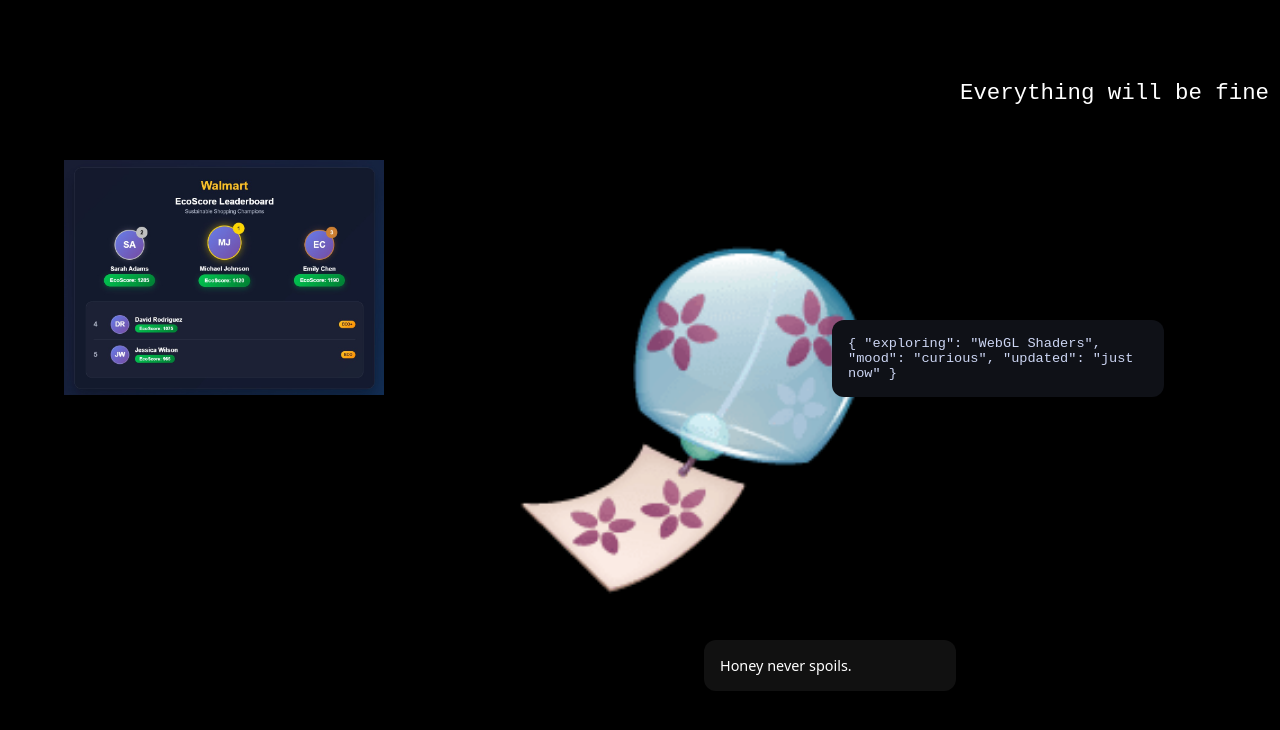
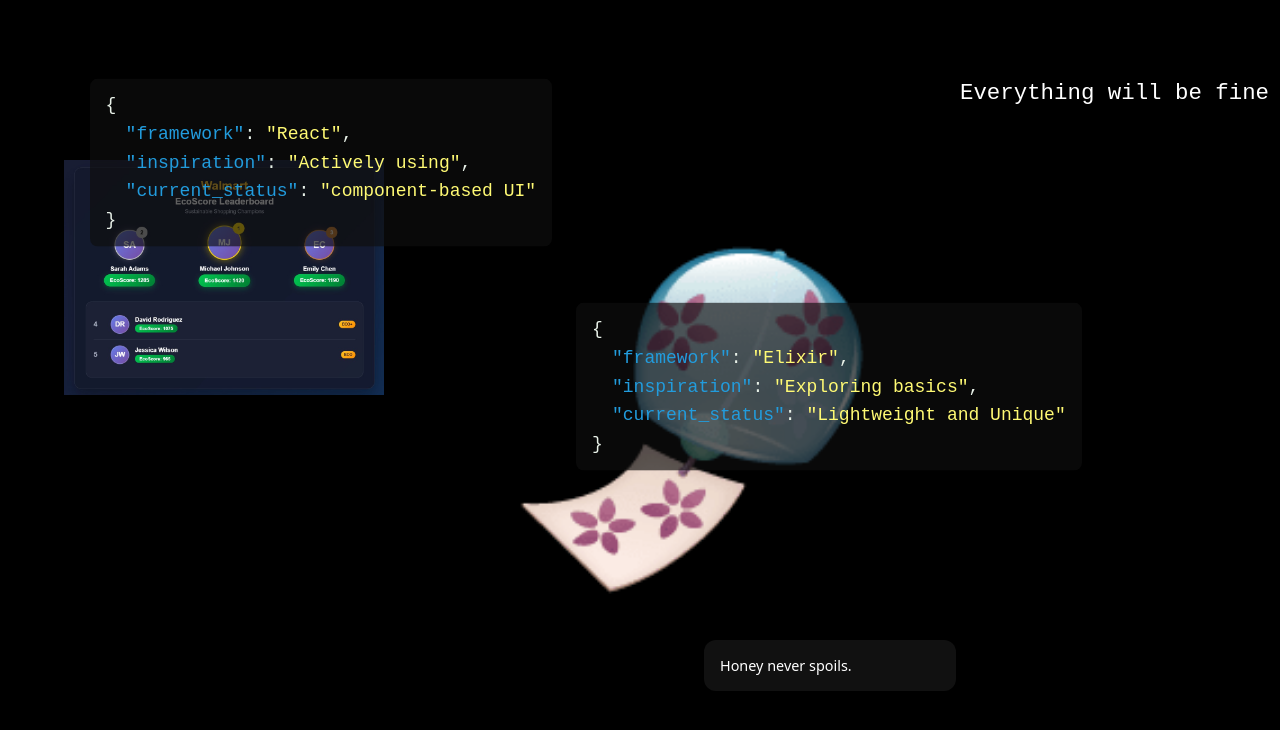
Before and after one commit to priyanshijain1/do-not-know-yet, a plain HTML site: page index.html in a window 1280 px wide. Shown: the top 730 px of the page. Drawn offline with Linux system fonts and the light colour scheme.

Commit message:
improved the currently exploring widget

```diff
--- a/js/main.js
+++ b/js/main.js
@@ -2,5 +2,6 @@ createImageWidget("assets/images/leaderb.jpg", 5, 10, 320, 1);
 createImageWidget("assets/images/windchime.png", 40, 15, 360, 2);
 
 createRandomFactWidget(55, 40, 3);
-createJSONWidget(65, 20, 2);
+createJSONWidget(45, 19, 2, "Elixir", "Lightweight and Unique", "Exploring basics");
+createJSONWidget(7, 5, 1, "React", "component-based UI", "Actively using");
 createQuoteWidget("Everything will be fine", 75, 5, 4);
--- a/styles/widgets.css
+++ b/styles/widgets.css
@@ -19,12 +19,46 @@
 
 /* JSON */
 .json-widget {
-  width: 300px;
   font-family: monospace;
-  font-size: 0.85rem;
-  background: #0f1117;
-  padding: 1rem;
-  color: #cdd6f4;
+  font-size: 18px;
+  /* background: rgb(124, 118, 118, 0.5); */
+  background: rgba(15,15,15,0.65);
+  animation: float 6s ease-in-out infinite;
+  transition: transform 0.3s ease;
+  color: rgb(181, 179, 179);
+  padding: 12px 16px;
+  border-radius: 8px;
+}
+
+.json-line {
+  line-height: 1.6;
+}
+
+.indent {
+  padding-left: 20px;
+}
+
+.key {
+  color: rgb(34, 156, 221);
+}
+
+.value {
+  color: #fffa74;
+}
+
+.colon,
+.comma,
+.brace {
+  color: rgb(232, 241, 232);
+}
+
+@keyframes float {
+  0%, 100% { transform: translateY(0); }
+  50% { transform: translateY(-6px); }
+}
+
+.json-widget:hover {
+  transform: translateY(-10px);
 }
 
 /* QUOTE */
--- a/widgets/jsonWidget.js
+++ b/widgets/jsonWidget.js
@@ -1,20 +1,33 @@
-function createJSONWidget(x, y, z) {
-  const data = {
-    topic: "WebGL Shaders",
-    mood: "curious",
-    updated: "just now"
-  };
-
+function createJSONWidget(x, y, z, a, b, c) {
   const el = document.createElement("div");
   el.className = "widget json-widget";
 
   el.innerHTML = `
-{
-  "exploring": "${data.topic}",
-  "mood": "${data.mood}",
-  "updated": "${data.updated}"
-}
-`;
+    <div class="json-block">
+      <div class="json-line">
+        <span class="brace">{</span>
+      </div>
+
+      <div class="json-line indent">
+        <span class="key">"framework"</span><span class="colon">:</span>
+        <span class="value">"${a}"</span><span class="comma">,</span>
+      </div>
+
+      <div class="json-line indent">
+        <span class="key">"inspiration"</span><span class="colon">:</span>
+        <span class="value">"${c}"</span><span class="comma">,</span>
+      </div>
+
+      <div class="json-line indent">
+        <span class="key">"current_status"</span><span class="colon">:</span>
+        <span class="value">"${b}"</span>
+      </div>
+
+      <div class="json-line">
+        <span class="brace">}</span>
+      </div>
+    </div>
+  `;
 
   place(el, x, y, z);
   document.getElementById("canvas").appendChild(el);
```
